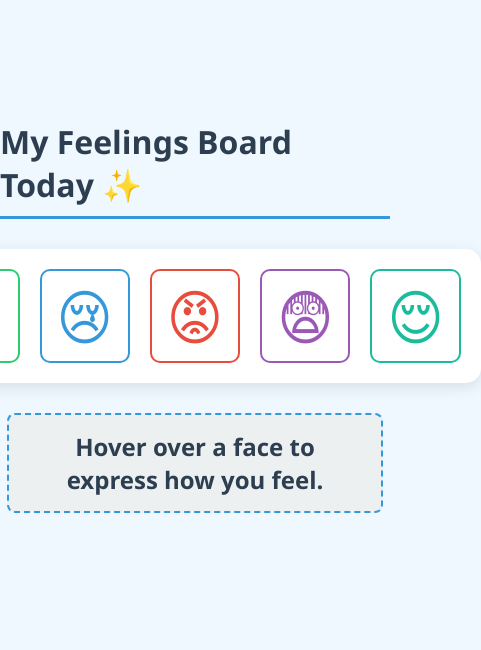
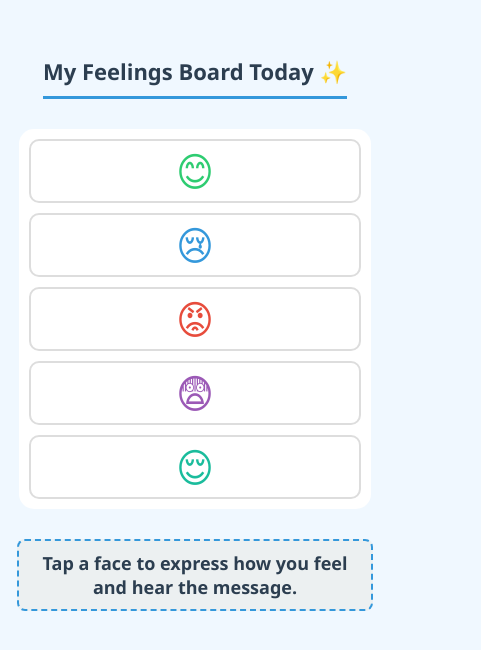
Before and after one commit to razanhu897/my-feelings, a plain HTML site: page index.html in a window 390 px wide. Shown: the part 116-766 px from the top of the page, 481 px wide, since content can reach past the window. Drawn offline with Linux system fonts and the light colour scheme.

Commit message:
Add files via upload

```diff
--- a/index.html
+++ b/index.html
@@ -5,7 +5,7 @@
     <meta name="viewport" content="width=device-width, initial-scale=1.0">
     <title>Emotion Board for Kids</title>
     <style>
-        /* (*** CSS styles remain the same for visual appearance ***) */
+        /* 1. التصميم الأساسي للشاشات الكبيرة (لابتوب) */
         body {
             font-family: 'Segoe UI', Tahoma, Geneva, Verdana, sans-serif;
             display: flex;
@@ -16,76 +16,119 @@
             margin: 0;
             background-color: #f0f8ff;
             color: #333;
+            padding: 20px;
         }
 
         h1 {
             color: #2c3e50;
             margin-bottom: 30px;
+            text-align: center;
             border-bottom: 3px solid #3498db;
             padding-bottom: 10px;
         }
 
+        /* حاوية لوحة المشاعر (عرض أفقي على اللابتوب) */
         .emotions-board {
             display: flex;
+            flex-wrap: nowrap;
             gap: 20px;
             padding: 20px;
             background-color: #fff;
             border-radius: 15px;
             box-shadow: 0 4px 15px rgba(0, 0, 0, 0.1);
+            max-width: 900px;
+            width: 100%;
         }
 
         .emotion-item {
             cursor: pointer;
             text-align: center;
             transition: transform 0.2s ease-in-out, box-shadow 0.2s;
-            padding: 15px;
+            padding: 10px;
             border-radius: 10px;
             border: 2px solid transparent;
+            flex-grow: 1;
         }
 
         .emotion-item:hover {
-            transform: scale(1.1);
+            transform: scale(1.05);
             box-shadow: 0 0 15px rgba(52, 152, 219, 0.5);
         }
 
         .emoji {
-            font-size: 60px;
+            font-size: 50px;
             display: block;
             line-height: 1;
         }
 
-        /* Coloring for each emoji */
+        /* تلوين الإيموجي */
         .happy .emoji { color: #2ecc71; }
         .happy { border-color: #2ecc71; }
-
         .sad .emoji { color: #3498db; }
         .sad { border-color: #3498db; }
-
         .angry .emoji { color: #e74c3c; }
         .angry { border-color: #e74c3c; }
-
         .scared .emoji { color: #9b59b6; }
         .scared { border-color: #9b59b6; }
-
         .calm .emoji { color: #1abc9c; }
         .calm { border-color: #1abc9c; }
 
-        /* Message box area */
+        /* منطقة عرض الرسالة */
         #message-box {
             margin-top: 30px;
-            padding: 15px 30px;
-            min-height: 50px;
+            padding: 15px;
             width: 80%;
             max-width: 500px;
             background-color: #ecf0f1;
             border-radius: 8px;
             text-align: center;
-            font-size: 24px;
+            font-size: 20px;
             font-weight: bold;
             color: #2c3e50;
             border: 2px dashed #3498db;
         }
 
+        /* 2. Media Query (التصميم الخاص بالهواتف والأجهزة الضيقة) */
+        @media (max-width: 650px) {
+
+            /* ترتيب العناصر عمودياً على شاشات الموبايل */
+            .emotions-board {
+                flex-direction: column;
+                gap: 10px;
+                padding: 10px;
+                box-shadow: none;
+                border: none;
+                max-width: 95%;
+            }
+
+            /* جعل كل عنصر يمتد بعرض كامل الشاشة مع حدود واضحة */
+            .emotion-item {
+                display: flex;
+                justify-content: center;
+                align-items: center;
+                padding: 10px;
+                border: 2px solid #ddd;
+            }
+
+            .emoji {
+                font-size: 40px;
+            }
+
+            /* إزالة تأثير التكبير عند التحريك لأنه غير عملي باللمس */
+            .emotion-item:hover {
+                transform: none;
+            }
+
+            h1 {
+                font-size: 22px;
+            }
+
+            #message-box {
+                font-size: 18px;
+                padding: 10px;
+                width: 95%;
+            }
+        }
     </style>
 </head>
 <body>
@@ -96,42 +139,37 @@
 
         <div class="emotion-item happy"
              data-emotion="I am happy! I feel comfortable and joyful."
-             onmouseover="showFeeling(this)"
-             onmouseout="clearMessage()">
+             onclick="showFeeling(this)">
             <span class="emoji">😊</span>
         </div>
 
         <div class="emotion-item sad"
              data-emotion="I am sad... I need a hug."
-             onmouseover="showFeeling(this)"
-             onmouseout="clearMessage()">
+             onclick="showFeeling(this)">
             <span class="emoji">😢</span>
         </div>
 
         <div class="emotion-item angry"
              data-emotion="I am angry! I need a quiet place to breathe."
-             onmouseover="showFeeling(this)"
-             onmouseout="clearMessage()">
+             onclick="showFeeling(this)">
             <span class="emoji">😡</span>
         </div>
 
         <div class="emotion-item scared"
              data-emotion="I am scared... Can I hold your hand?"
-             onmouseover="showFeeling(this)"
-             onmouseout="clearMessage()">
+             onclick="showFeeling(this)">
             <span class="emoji">😨</span>
         </div>
 
         <div class="emotion-item calm"
              data-emotion="I am calm and relaxed. Everything is okay."
-             onmouseover="showFeeling(this)"
-             onmouseout="clearMessage()">
+             onclick="showFeeling(this)">
             <span class="emoji">😌</span>
         </div>
 
     </div>
 
-    <div id="message-box">Hover over a face to express how you feel.</div>
+    <div id="message-box">Tap a face to express how you feel and hear the message.</div>
 
     <script>
         // JavaScript for interaction and Text-to-Speech
@@ -139,39 +177,36 @@
         const synth = window.speechSynthesis;
         let utterance = new SpeechSynthesisUtterance();
 
-        // Clears the message and stops the speech when the mouse moves out
+        // هذه الدالة تم إبقاؤها لإلغاء النطق السابق عند البدء بنطق جديد
         function clearMessage() {
-            messageBox.textContent = "Hover over a face to express how you feel.";
-            messageBox.style.borderColor = '#3498db';
-
             if (synth.speaking) {
                 synth.cancel();
             }
         }
 
         /**
-         * Displays the emotion message and speaks it out loud.
-         * @param {HTMLElement} element - The emoji element being hovered over.
+         * تعرض رسالة الشعور وتجعل الكمبيوتر ينطقها.
+         * @param {HTMLElement} element - The emoji element that was clicked.
          */
         function showFeeling(element) {
             const message = element.getAttribute('data-emotion');
 
-            // 1. Display the text message
+            // 1. عرض الرسالة النصية
             messageBox.textContent = message;
             messageBox.style.borderColor = element.style.borderColor || element.querySelector('.emoji').style.color;
 
-            // 2. Set up Text-to-Speech
+            // 2. إعداد النطق الآلي (Text-to-Speech)
             if (synth.speaking) {
-                 synth.cancel(); // Stop the previous speech before starting the new one
+                 synth.cancel(); // إيقاف النطق السابق قبل البدء بالجديد
             }
 
-            // Set the text to be spoken
+            // إعداد النص المراد نطقه
             utterance.text = message;
 
-            // Set language to English (US)
+            // تحديد اللغة الإنجليزية (US)
             utterance.lang = 'en-US';
 
-            // Start speaking
+            // بدء النطق
             synth.speak(utterance);
         }
     </script>
```
